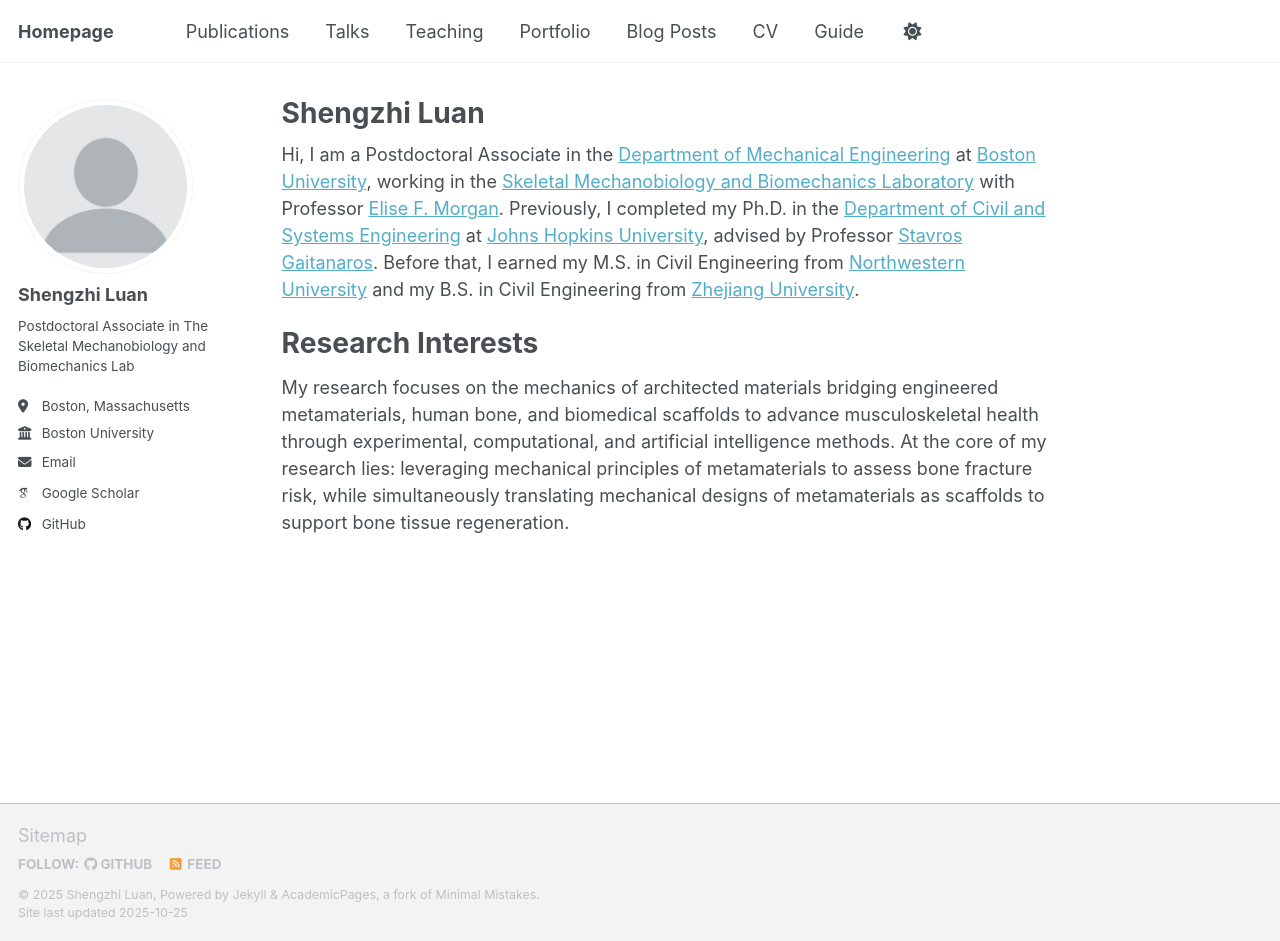
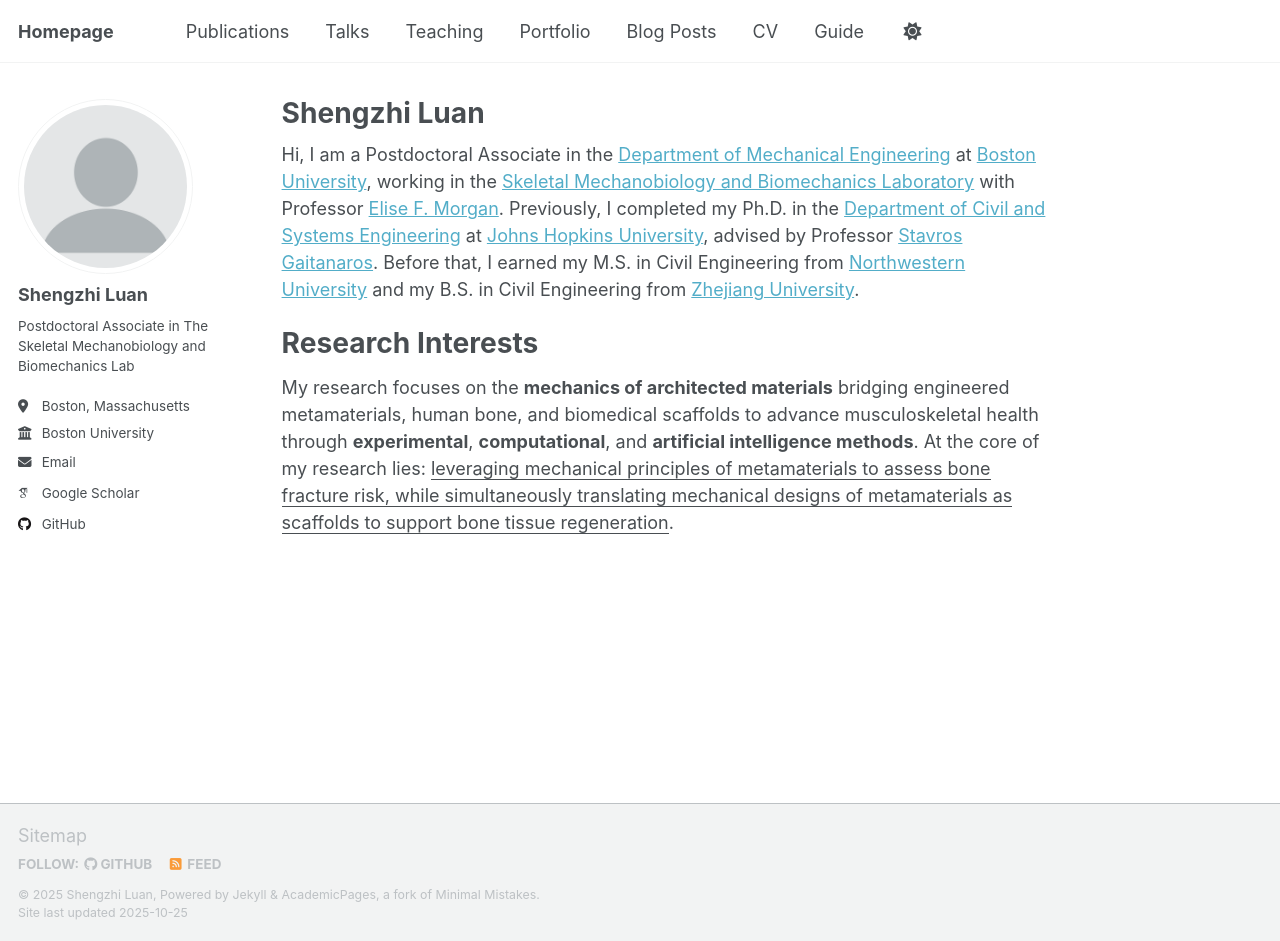
Before and after one commit to ShengzhiLuan/ShengzhiLuan.github.io, a Jekyll site: the page built from _pages/about.md, in a window 1280 px wide and 941 px high. Built offline with Jekyll 4.4.1, drawn with Linux system fonts in a browser that asks for light colours; some web fonts are replaced; a script that is not in the unit is left out.

```diff
--- a/_pages/about.md
+++ b/_pages/about.md
@@ -11,4 +11,4 @@ Hi, I am a Postdoctoral Associate in the [Department of Mechanical Engineering](
 
 Research Interests
 ======
-My research focuses on the mechanics of architected materials bridging engineered metamaterials, human bone, and biomedical scaffolds to advance musculoskeletal health through experimental, computational, and artificial intelligence methods. At the core of my research lies: leveraging mechanical principles of metamaterials to assess bone fracture risk, while simultaneously translating mechanical designs of metamaterials as scaffolds to support bone tissue regeneration.
+My research focuses on the **mechanics of architected materials** bridging engineered metamaterials, human bone, and biomedical scaffolds to advance musculoskeletal health through **experimental**, **computational**, and **artificial intelligence methods**. At the core of my research lies: <u>leveraging mechanical principles of metamaterials to assess bone fracture risk, while simultaneously translating mechanical designs of metamaterials as scaffolds to support bone tissue regeneration</u>.
```
